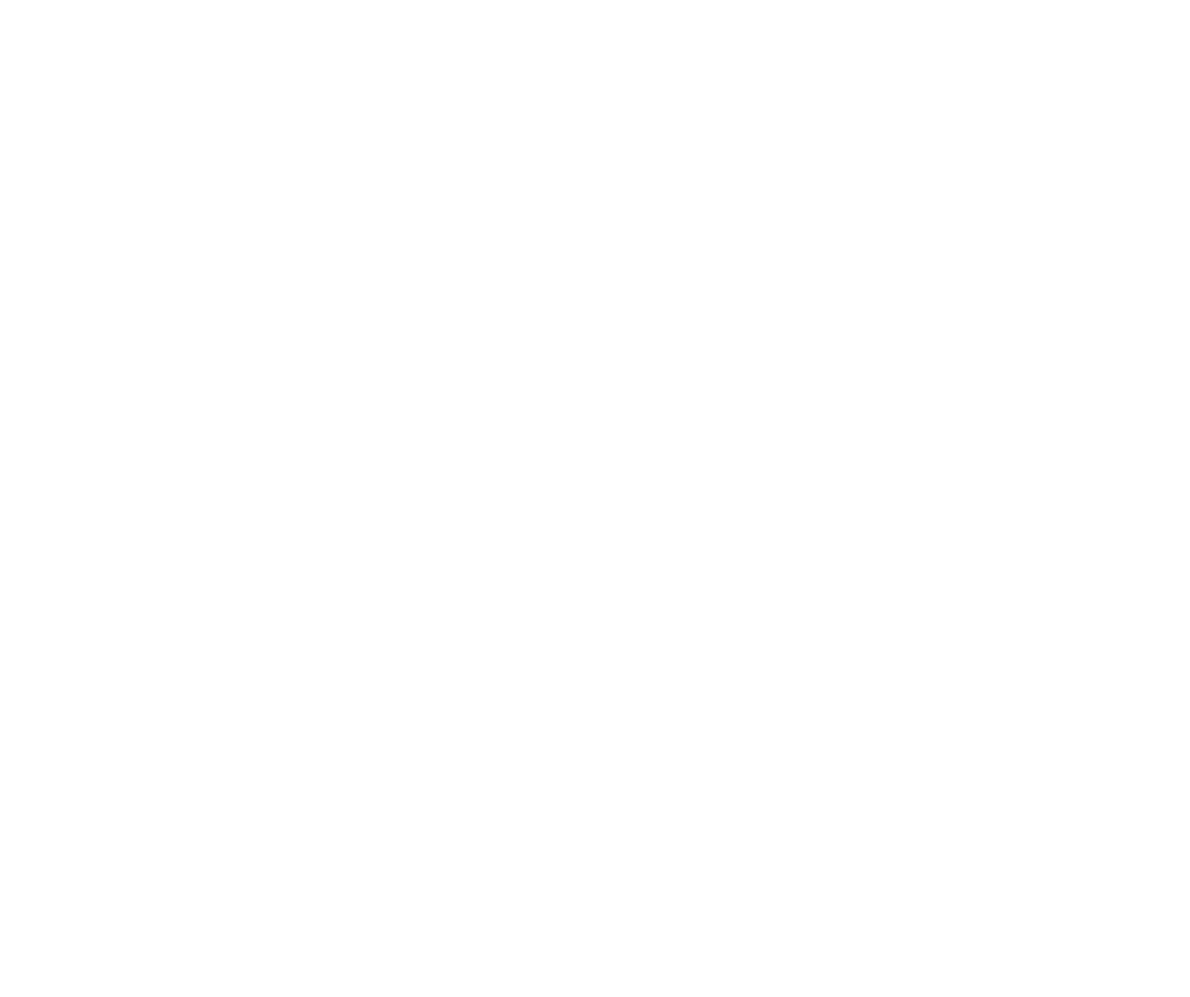
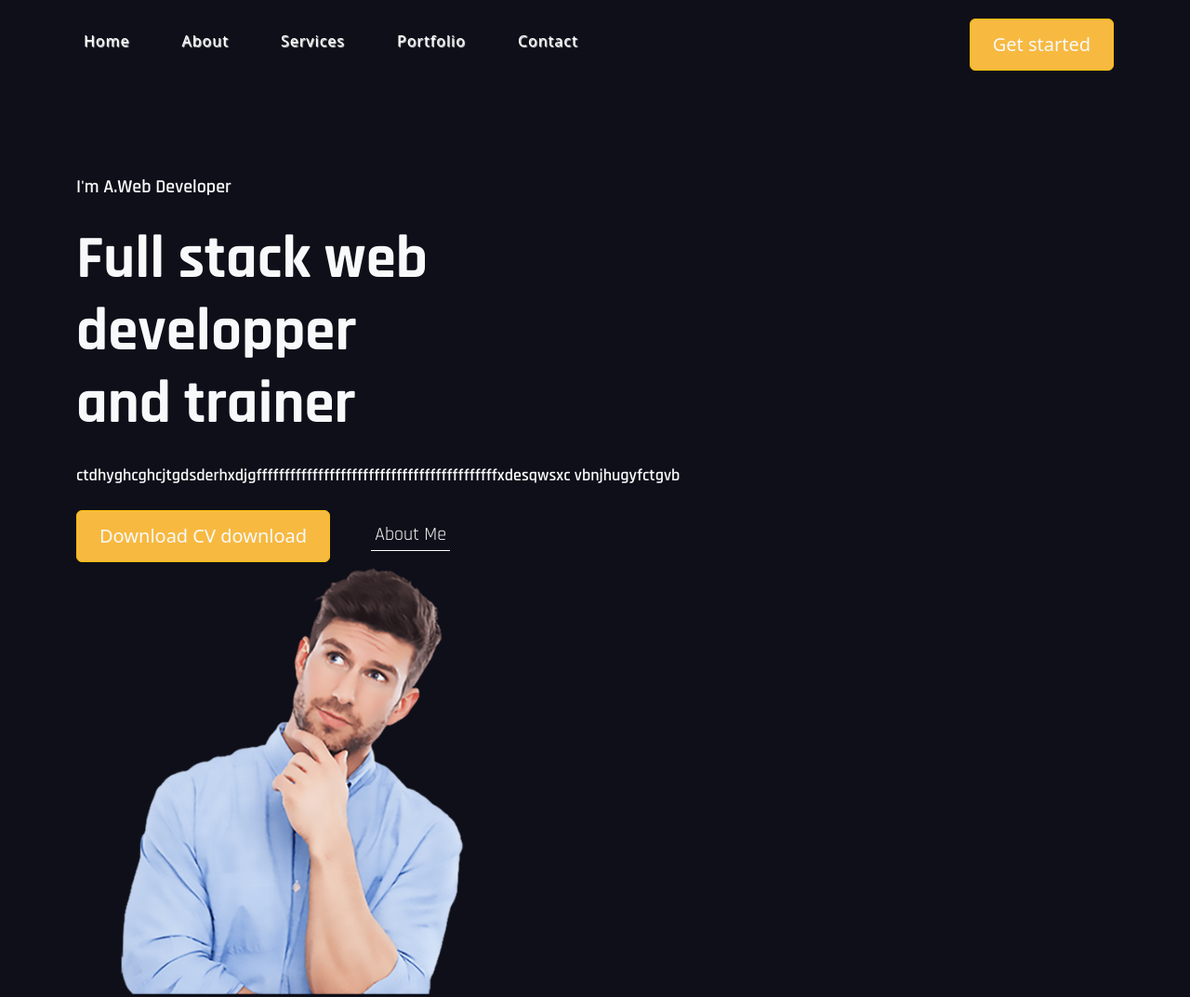
Before and after one commit to ghadaha1/MyPortfolio, a plain HTML site: page index.html in a window 1280 px wide. Shown: the whole page at 93% size. Before the commit the page ends 800 px from the top, so only its background shows below. Drawn offline with nearby package versions, Linux system fonts and the light colour scheme.

Commit message:
Section1

```diff
--- a/css/style.css
+++ b/css/style.css
@@ -0,0 +1,55 @@
+@import url('https://fonts.googleapis.com/css2?family=Rajdhani:wght@300;400;500;600;700&display=swap');
+.bg{
+    background-color: #0E0F19;
+    padding: 20px 0px ;
+}
+
+.link{
+    color: white !important;
+    font-size: 16px;
+    letter-spacing: 1px;
+    margin-right: 40px;
+    font-weight: 400;
+    text-shadow: 1px 1px 1px white;
+}
+.link:hover{
+    color: #F7B940 !important;
+}
+.started{
+    background-color: #F7B940;
+    padding: 12px 24px;
+    font-size: 20px;
+}
+.cover{
+   background-color: #0E0F19;
+    padding: 90px 0px;
+}
+cover-text{
+    display: flex;
+    flex-direction: column;
+    justify-content: center;
+}
+.subtitle{
+    font-weight: 600;
+    font-family: 'Rajdhani', sans-serif;
+
+}
+.title{
+    font-size: 65px;
+    font-weight: 700;
+    font-family: 'Rajdhani', sans-serif;
+}
+.description{
+  font-size: 18px;
+    font-weight: 600;
+    font-family: 'Rajdhani', sans-serif;
+}
+.link-cover{
+    margin-left: 40px;
+    font-size: 20px;
+    font-family: 'Rajdhani', sans-serif;
+   font-weight: 400;
+    text-decoration: none;
+    border-bottom: 1px solid white;
+    padding: 4px;
+}
--- a/index.html
+++ b/index.html
@@ -11,12 +11,67 @@
 </head>
 <body>
 <nav class="navbar navbar-expand-lg bg">
+ <div class="container">
+     <button class="navbar-toggler bg-warning" type="button" data-bs-toggle="collapse" data-bs-target="navbar">
+         <span class="navbar-toggler-icon"></span>
+     </button>
+     <div class="collapse navbar-collapse" id="navbar">
+         <ul class="navbar-nav me-auto mb-2 mn-lg-0">
+           <li class="nav-item">
+               <a class="nav-link active link" href="">Home</a>
+           </li>
+             <li class="nav-item">
+                 <a class="nav-link active link" href="">About</a>
+             </li>
+             <li class="nav-item">
+                 <a class="nav-link active link" href="">Services</a>
+             </li>
+             <li class="nav-item">
+                 <a class="nav-link active link" href="">Portfolio</a>
+             </li>
+             <li class="nav-item">
+                 <a class="nav-link active link" href="">Contact</a>
+             </li>
+         </ul>
+
+         <button class="btn btn-warning text-light started"> Get started</button>
+     </div>
+ </div>
 
 
 </nav>
 
+<div class="cover">
+    <div class="container">
+        <div class="col-lg-7 cover-text">
+            <p class="text-light lead subtitle">
+                I'm A.Web Developer
+            </p>
+            <h1 class="text-light mt-4 title">
+                Full stack web developper <br>
+                and trainer
+            </h1>
+            <p class="text-light mt-4 lead description">
+                   ctdhyghcghcjtgdsderhxdjgfffffffffffffffffffffffffffffffffffffffffffxdesqwsxc vbnjhugyfctgvb
+            </p>
+            <div class="mt-4">
+                 <button class="btn btn-warning text-light started ">
+                     Download CV
+                     <span class="material-symbols-outlined">
+                         download
+                     </span>
+                 </button>
+                <a class="lead text-light link-cover">About Me</a>
+            </div>
+        </div>
+        <div class="col-lg-5">
+            <img src="images/02_home.png" class="w-100" alt="" >
+        </div>
+    </div>
+</div>
 
 
 <script src="https://cdn.jsdelivr.net/npm/bootstrap@5.3.1/dist/js/bootstrap.bundle.min.js" integrity="sha384-HwwvtgBNo3bZJJLYd8oVXjrBZt8cqVSpeBNS5n7C8IVInixGAoxmnlMuBnhbgrkm" crossorigin="anonymous"></script>
+
 </body>
 </html>
```
